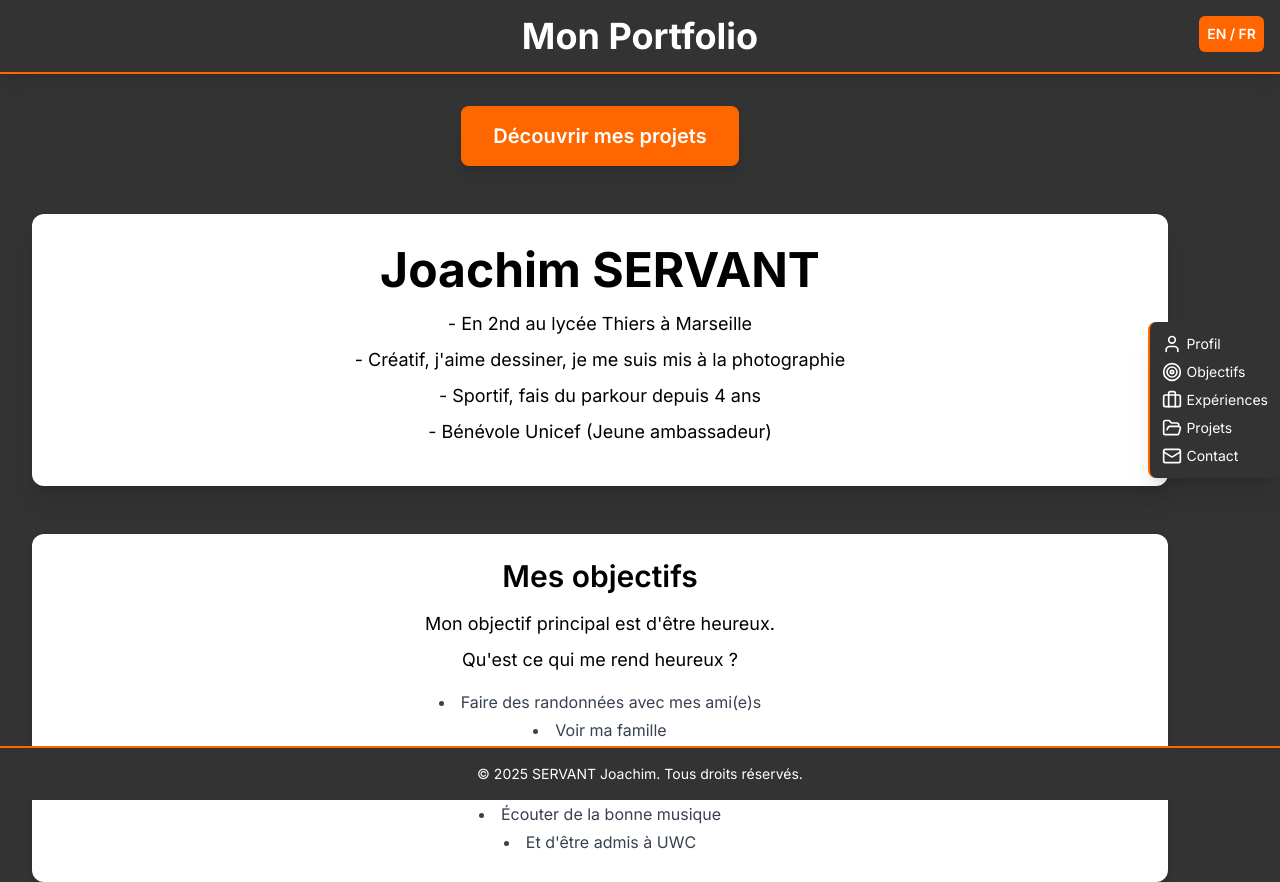
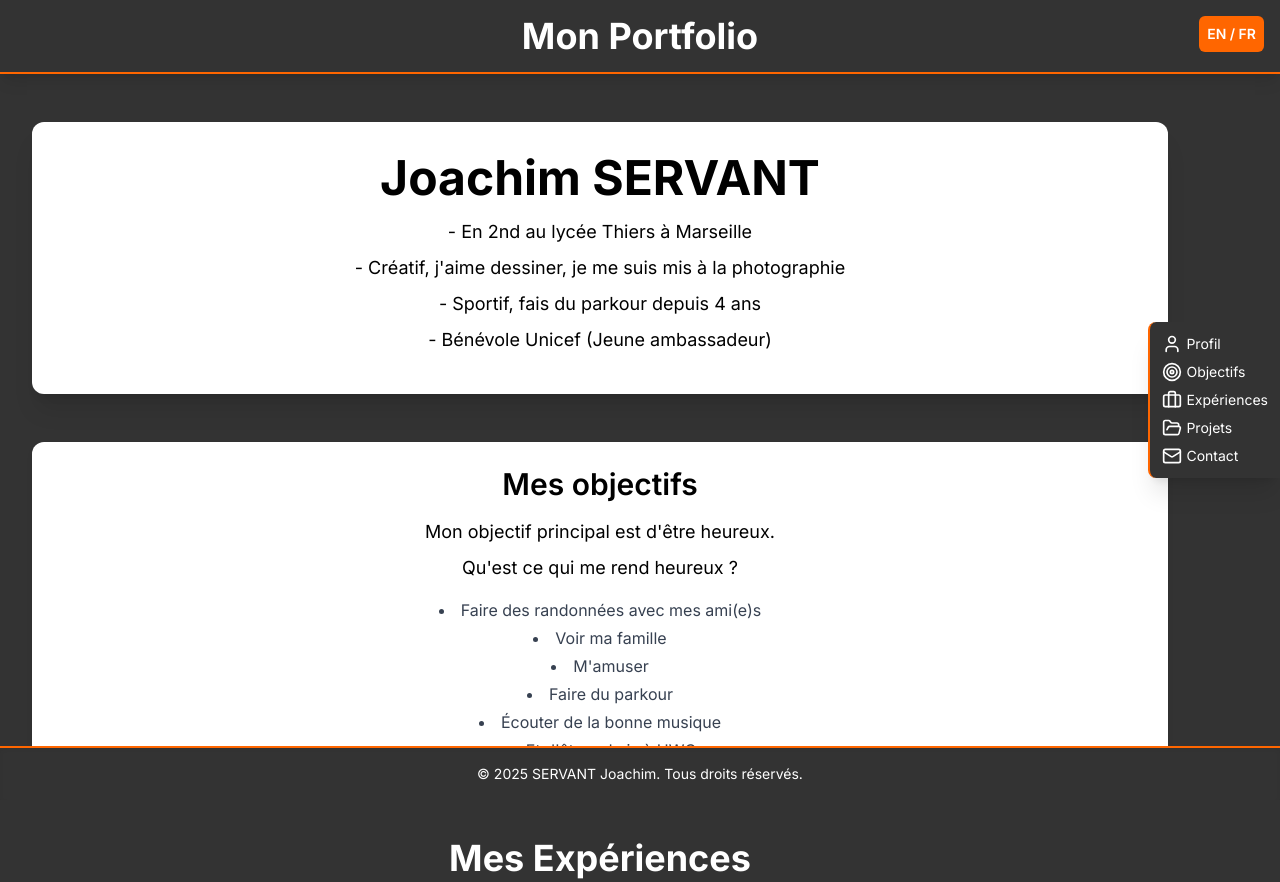
Before and after one commit to joavant/portfolio, a plain HTML site: page index.html in a window 1280 px wide. Shown: the top 882 px of the page. Drawn offline with nearby package versions, Linux system fonts and the light colour scheme.

Commit message:
Update index.html

```diff
--- a/index.html
+++ b/index.html
@@ -80,14 +80,6 @@
     <!-- Conteneur principal -->
     <div class="container mx-auto px-4 py-8 pb-20 md:pr-24"> <!-- pr-24 appliqué seulement sur md et plus -->
 
-        <!-- Bouton "Découvrir mes projets" -->
-        <div class="text-center mb-12 fade-in-up">
-            <a href="#projets-section" class="inline-block bg-accent-orange text-white px-8 py-4 rounded-lg font-semibold text-xl shadow-lg hover:bg-orange-700 transition-colors duration-300 transform hover:scale-105">
-                <span class="flex items-center justify-center" data-i18n-key="discoverProjectsButton">
-                    <i data-lucide="arrow-down-circle" class="w-6 h-6 mr-3"></i> Découvrir mes projets
-                </span>
-            </a>
-        </div>
 
         <!-- Section Profil -->
         <section id="profile-section" class="profile bg-white text-black text-center p-8 m-4 rounded-xl shadow-xl mb-12 fade-in-up">
```
